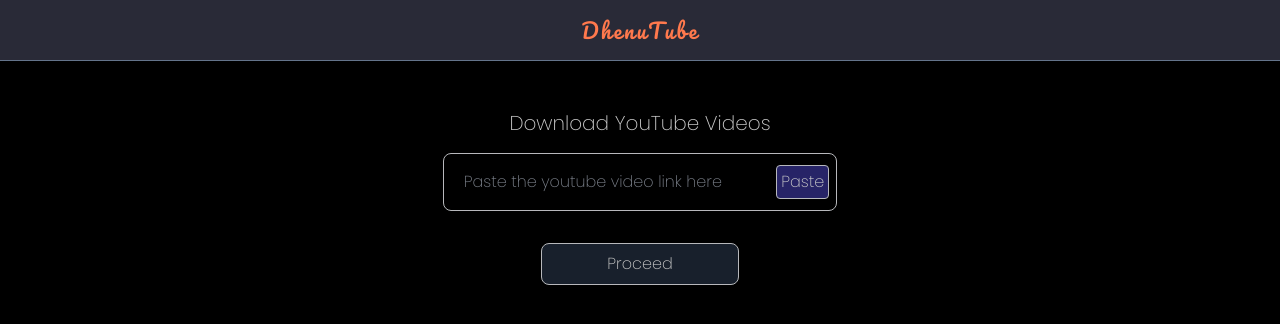
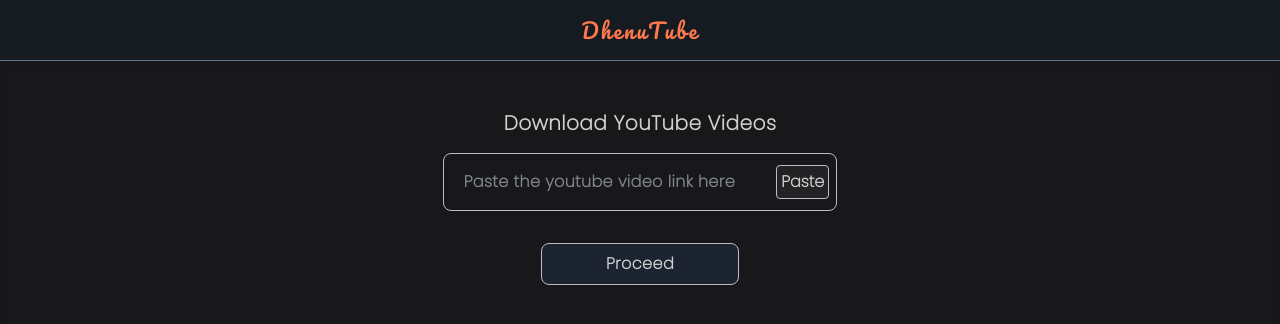
Before and after one commit to mskp/next-dhenu-tube, a Next.js app: page / in a window 1280 px wide. Shown: the top 324 px of the page. Built offline with nearby package versions, Linux system fonts and the light colour scheme.

Commit message:
UI improvements

```diff
--- a/app/globals.css
+++ b/app/globals.css
@@ -10,7 +10,6 @@
 
 body {
   color: white;
-  background: rgb(0, 0, 0);
   font-family: "Poppins", sans-serif;
   user-select: none;
   overflow-y: scroll;
--- a/app/layout.js
+++ b/app/layout.js
@@ -14,7 +14,7 @@
 export default function RootLayout({ children }) {
   return (
     <html lang="en">
-      <body className={`${poppins.className}`}>
+      <body className={`${poppins.className} bg-zinc-900`}>
         <Header pacifico={pacifico}/>
         {children}
       </body>
--- a/app/page.jsx
+++ b/app/page.jsx
@@ -83,11 +83,11 @@
     <main className="min-w-full min-h-screen backdrop-blur-sm">
       <div className="flex justify-center items-start text-center min-h-screen pt-4">
         <div className="center-div w-full md:w-1/2 lg:w-1/3 p-4 opacity-80">
-          <h1 className="text-xl text-white p-4">Download YouTube Videos</h1>
+          <h1 className="text-xl text-white p-4 tracking-wide font-bold">Download YouTube Videos</h1>
 
           <div className="mb-8 relative">
-            <div className="hover:bg-slate-800 hover:opacity-80 absolute right-2 top-1/2 transform -translate-y-1/2 border p-1 rounded bg-indigo-900">
-              <button onClick={handlePaste} type="button" className="text-white">
+            <div className="hover:bg-slate-800 hover:opacity-80 absolute right-2 top-1/2 transform -translate-y-1/2 border p-1 rounded bg-zinc-800">
+              <button onClick={handlePaste} type="button" className="text-white font-semibold">
                 Paste
               </button>
             </div>
@@ -97,7 +97,7 @@
               onChange={(e) => {
                 setYoutubeVideoUrl(e.target.value);
               }}
-              className="bg-transparent text-white w-full px-5 py-4 border rounded-lg outline-none pr-16"
+              className="bg-transparent tracking-wide text-white w-full px-5 py-4 border rounded-lg outline-none pr-16 font-semibold"
               placeholder="Paste the youtube video link here"
             />
           </div>
@@ -106,7 +106,7 @@
             <button
               onClick={fetchVideoInfo}
               disabled={!youtubeVideoUrl || isFetching}
-              className={`w-full md:w-1/2 text-white px-4 py-2 rounded-lg bg-gray-800 border ${!(!youtubeVideoUrl || isFetching) && 'hover:opacity-80'}`}
+              className={`w-full md:w-1/2 text-white px-4 py-2 rounded-lg bg-gray-800 tracking-wide border font-semibold ${!(!youtubeVideoUrl || isFetching) && 'hover:opacity-80'}`}
             >
               {isFetching ? "Wait..." : "Proceed"}
             </button>
@@ -128,7 +128,7 @@
 
           {availableQualities && availableQualities.length > 0 && (
             <div className="text-white">
-              <h4 className="mb-2">Select Quality:</h4>
+              <h4 className="mb-2 tracking-wide font-semibold">Select Quality:</h4>
               <ul className={`mb-4 ${isFetching ? "" : "fade-in"}`}>
                 {availableQualities.map((quality) => (
                   <li
@@ -136,9 +136,9 @@
                     onClick={() =>
                       handleQualityChange({ target: { value: quality } })
                     }
-                    className={`cursor-pointer border mb-2 hover:opacity-60 ${quality === selectedQuality
-                      ? "bg-orange-800"
-                      : "bg-slate-950"
+                    className={`cursor-pointer border mb-2 hover:opacity-60 tracking-wide ${quality === selectedQuality
+                      ? "bg-green-950"
+                      : "bg-zinc-950"
                       } p-2 rounded-md`}
                   >
                     {quality}
@@ -153,7 +153,7 @@
               <button
                 onClick={handleDownload}
                 disabled={isDownloading}
-                className={`w-full md:w-1/2 text-white px-4 py-2 rounded-lg hover:opacity-80 bg-gray-800 border`}
+                className={`w-full md:w-1/2 text-white px-4 py-2 rounded-lg hover:opacity-80 tracking-wide font-semibold bg-gray-800 border`}
               >
                 {isDownloading ? "Redirecting..." : "Download"}
               </button>
--- a/components/Header/Header.module.css
+++ b/components/Header/Header.module.css
@@ -1,7 +1,7 @@
 @import url("https://fonts.googleapis.com/css2?family=Raleway:wght@200&display=swap");
 
 .header {
-  background: rgb(41, 42, 55);
+  background: rgb(22 27 33);
   display: flex;
   align-items: center;
   justify-content: center;
```
Also changed, not shown: 1 other file (tests, documents, lock files or other folders).
